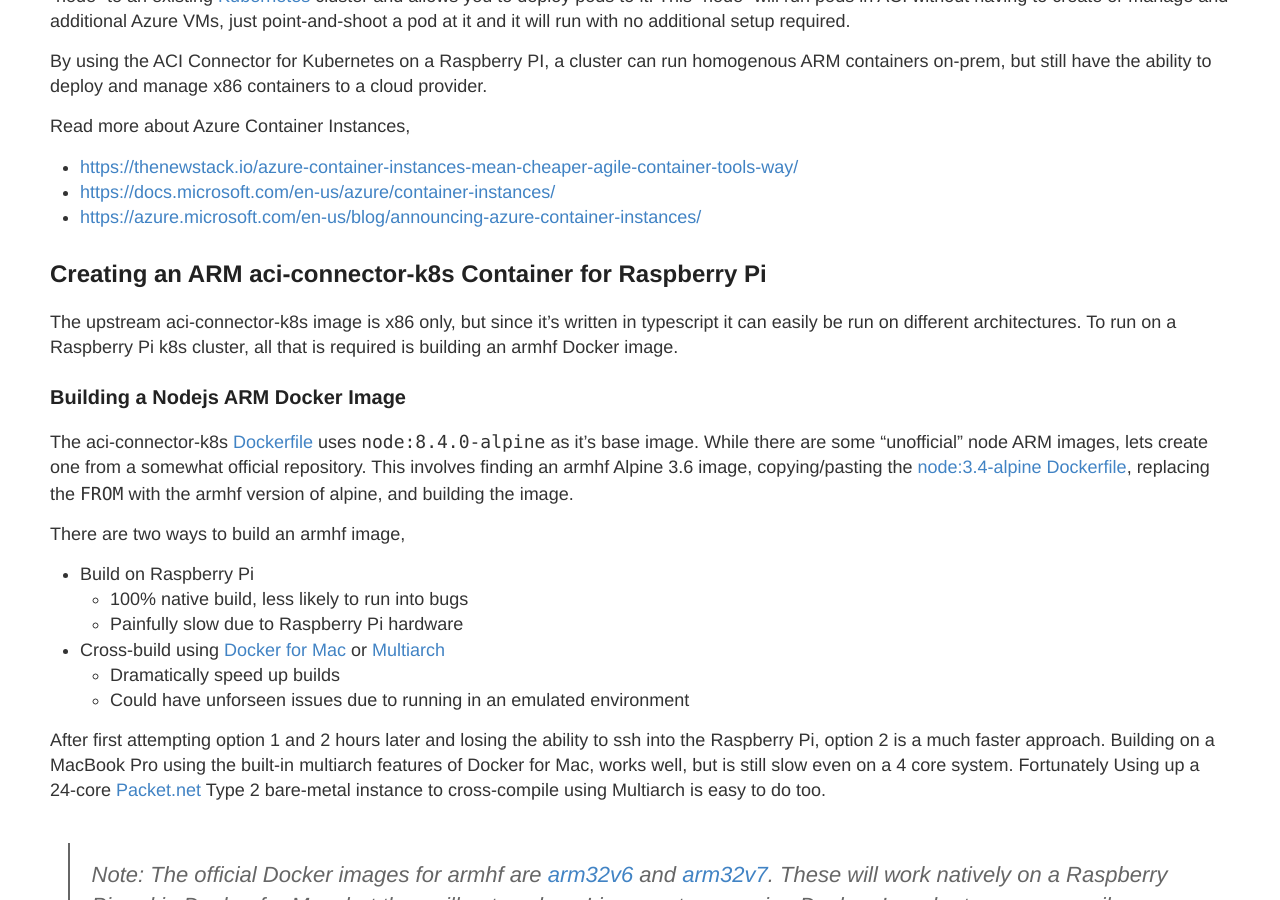
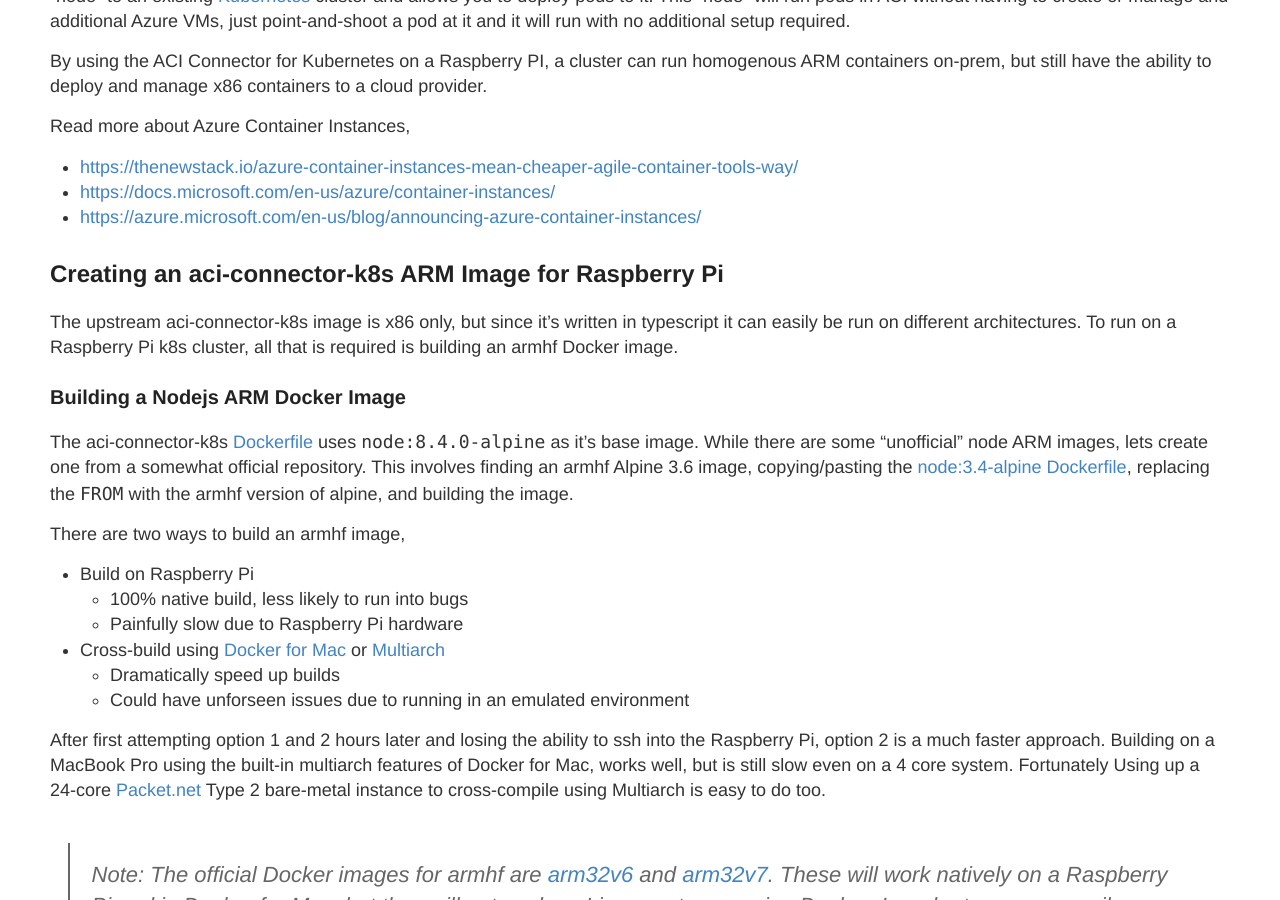
Before and after one commit to ecliptik/ecliptik.github.io, a Jekyll site: the page built from _posts/2017-9-12-ACI-Connector-for-k8s-on-a-Raspberry-Pi-Cluster.md, in a window 1280 px wide and 900 px high, scrolled down 349 px. Built offline with Jekyll 4.4.1, drawn with Linux system fonts in a browser that asks for light colours.

Commit message:
Fix wording for building image

```diff
--- a/_posts/2017-9-12-ACI-Connector-for-k8s-on-a-Raspberry-Pi-Cluster.md
+++ b/_posts/2017-9-12-ACI-Connector-for-k8s-on-a-Raspberry-Pi-Cluster.md
@@ -16,7 +16,7 @@
 - [https://docs.microsoft.com/en-us/azure/container-instances/](https://docs.microsoft.com/en-us/azure/container-instances/)
 - [https://azure.microsoft.com/en-us/blog/announcing-azure-container-instances/](https://azure.microsoft.com/en-us/blog/announcing-azure-container-instances/)
 
-## Creating an ARM aci-connector-k8s Container for Raspberry Pi
+## Creating an aci-connector-k8s ARM Image for Raspberry Pi
 The upstream aci-connector-k8s image is x86 only, but since it's written in typescript it can easily be run on different architectures. To run on a Raspberry Pi k8s cluster, all that is required is building an armhf Docker image.
 
 ### Building a Nodejs ARM Docker Image
```
